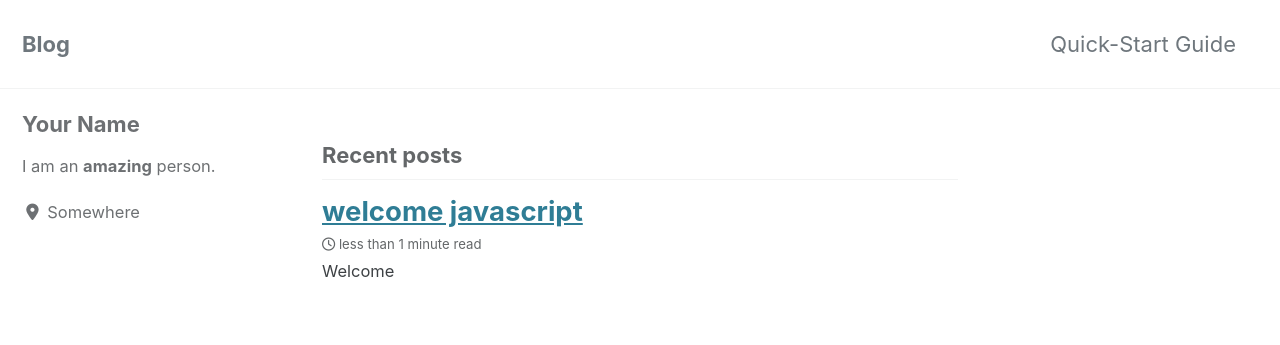
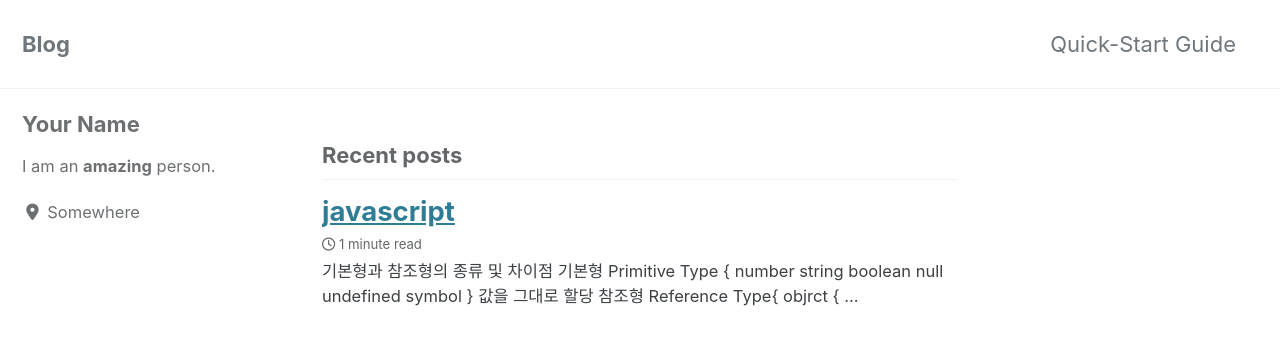
Before and after one commit to JANGHYUNn/blog, a Jekyll site: the page built from index.html, in a window 1280 px wide and 900 px high. Shown: the top 345 px of the window. Built offline with Jekyll 4.4.1, drawn with Linux system fonts in a browser that asks for light colours; cached includes are drawn as plain includes; nearby versions of some CDN libraries; the list of posts is cut into pages by our own code; part of the change alters nothing that is shown.

Commit message:
이미지 업로드

```diff
--- a/_posts/2020-03-30-javascript.md
+++ b/_posts/2020-03-30-javascript.md
@@ -1,6 +1,101 @@
 ---
 layout: post
-title: "welcome javascript"
+title: "javascript"
 ---
 
-# Welcome
+기본형과 참조형의 종류 및 차이점
+기본형 Primitive Type {
+    number
+    string
+    boolean
+    null
+    undefined
+    symbol
+} 값을 그대로 할당
+참조형 Reference Type{
+    objrct {
+        Array
+        function
+        RegExp 정규표현식
+        map
+        set
+        weekmap
+        weekset
+    }
+}값이 저장된 주소값 할당(참조)
+
+호이스팅(끌어올리다)
+
+변수 선언과 함수 선언을 끌어올린다
+자바스크립트 엔진은 선언한(변수,함수) 내용이 있는지 살펴보고 있는족족 위로 끌어올린다.
+함수표현식은 선언문만 올라간다.
+![hoisting](/assets/image/hoisting.png)
+왠만하면 함수표현식으로 선언 할것 이유는 다른 개발자와 협업시 함수선언문으로 작성할 시 중첩되는 네이밍이있을경우 호이스팅으로인해
+맨마지막에 선언된 함수로 덮어씌어질수 있기때문
+
+또한 함수선언식으로 작성시 모든 코드는 위에서부터 아래로읽힌다는 상식에 벗어나게되어 가독성이 안좋다
+
+es6에서는 이러한 예측가능성이나 성능상에 이유로 function이라는 단어를 쓰지않아도되게 만들었다.
+
+
+함수스코프 = 유효범위(변수)
+실행 컨텍스트 = 실행되는 코드덩어리(추사적 개념)
+
+둘의 차이는 스코프는 정의될때 결정된다
+실행컨텍스트는 실행될때 생성된다
+
+실행컨텍스트에는
+*호이스팅이 이루어진 후에 본문내용과 this바인딩 등의 정보가 담긴다.
+
+method
+함수처럼 생겼는데 앞에 .이 붙어있으면 method라 생각하면됨
+함수와 메소드의 차이는this를 바인딩하느냐 안하느냐의 차이는
+
+메소드는 this를 바인딩한다
+
+
+
+callback 함수
+대상에게 제어권을 넘겨준다.
+특징
+-다른 함수(A)의 매게변수로 콜백함수(B)를 전달하면 A가 B의 제워권을 갖게된다.
+-특별한 요청(bind)이 없는 한 A에 미리 정해진 방식에 따라 B를 호출한다
+-미리 정해진 방식이란 this에 무엇을 바인딩할지, 매게변수에는 어떤 겂들을 지정할지, 어떤 타이밍에 콜백을 호출할지 등이다.
+
+주의 할 점
+콜백은 함수다.
+메소드로 정의 해놓은
+함수를 콜백함수에 인자로 넘겼을시에는 this를 바인딩하지 않는다.
+
+this
+
+전역공간에서 : window / global(node.js) ecma에서 정의한 전역객체 구현체
+
+함수내부에서 : window / global
+외부함수에서 내부함수에서 모두 window
+객체 안에 메소드의 내부함수에서도 window 하지만 call,apply,bind를 이용해 this를 바꿀수있다
+
+메소드호줄시 : 메소드를 호출 주체 (메소드명 앞)가 this (ex a.b() a가 this) .메소드명
+
+함수는 전역객체(window)의 메소드다!(라고 생각하자)
+
+내부함수에서의 this 우회법 : 스코프 체인을 이용하자
+ex 객체 {
+    a : function() {
+        var self = this
+        function() {
+            // self를 내부에서 찾다가 못찾아서 위로 올라가 self를 찾기때문에 내부함수에서도 스코프체인을 이용하여 우회할수있다.
+            console.log(self) -- 객체
+        }
+    }
+}
+
+call / apply / bind
+
+// func를 호출하는데 this는 예로인식하게해줘,
+func.call(this는 예로 인식하게해줘, 무한대로 인자넣을수있음) -- 즉시 호출
+func.aplly(this는 예로 인식하게해줘, 배열) -- 즉시 호출
+func.bind(this는 예로 인식하게해줘, ...) -- 새로운 함수를 생성, 호출은 하지않음
+
+콜백함수에서 : 기본적으로는 함수의 this와 같다 (window), 제어권을 가진 함수가 callback의 this를 명시한 경우 그에 따른다.
+하지만 개발자가 this를 바인딩한 채로 callback 을 넘기면 그에 따른다
```
Also changed, not shown: assets/image/context.png (added), assets/image/hoisting.png (added).
